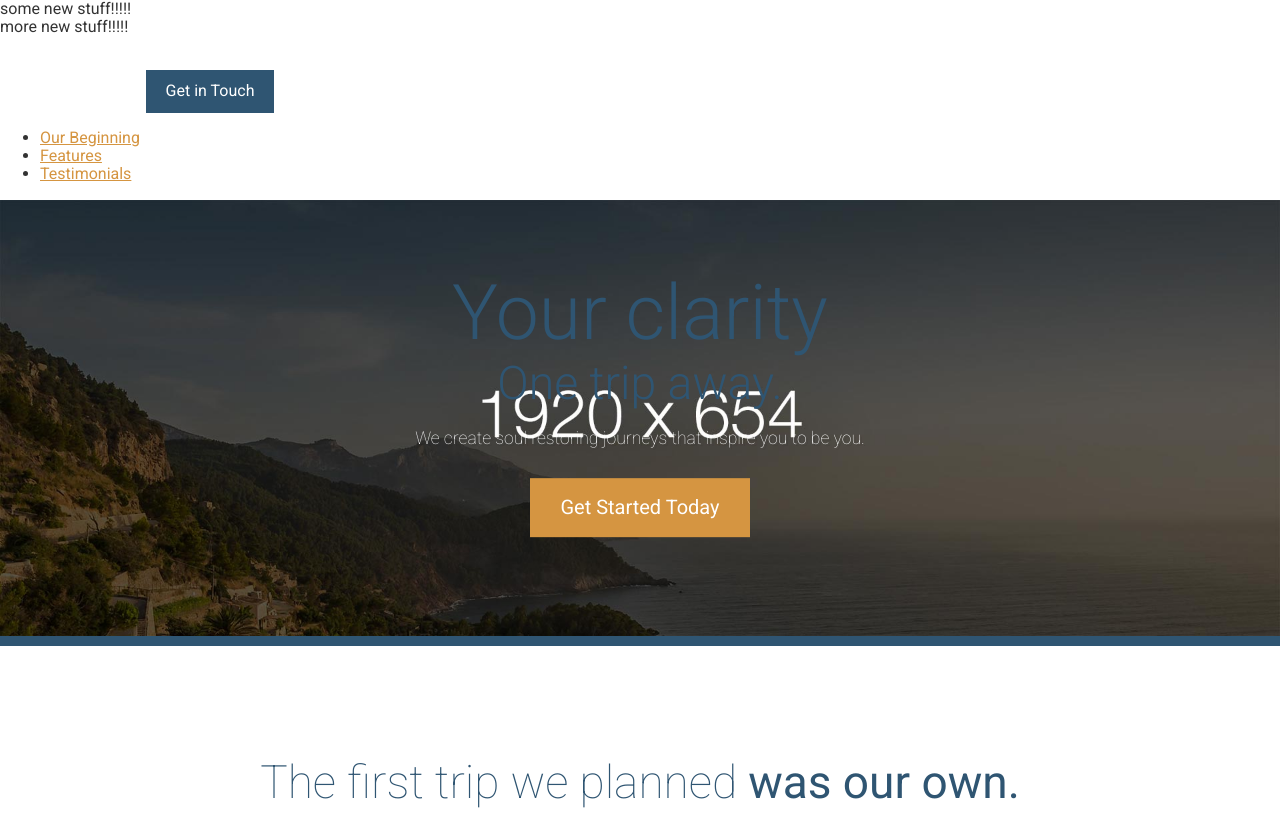
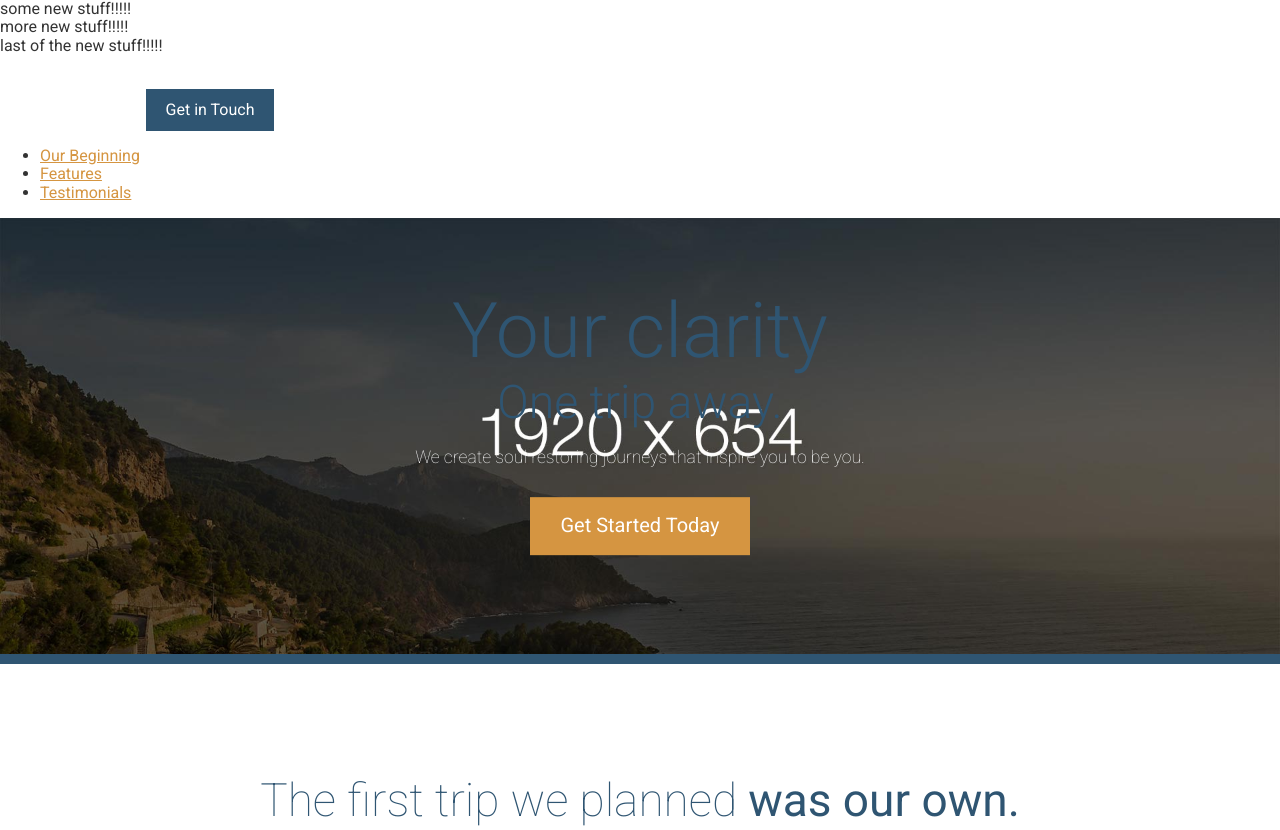
Before and after one commit to Prtfw/responsiveWeb, a website: page app/index.html in a window 1280 px wide. Shown: the top 830 px of the page. Drawn offline with Linux system fonts and the light colour scheme.

Commit message:
last of changes

```diff
--- a/app/index.html
+++ b/app/index.html
@@ -18,8 +18,13 @@
           some new stuff!!!!!
 
     </div>
-        <div>
+    <div>
           more new stuff!!!!!
+
+    </div>
+
+    <div>
+          last of the new stuff!!!!!
 
     </div>
     <img src="assets/images/icons/clear-view-escapes.svg">
```
